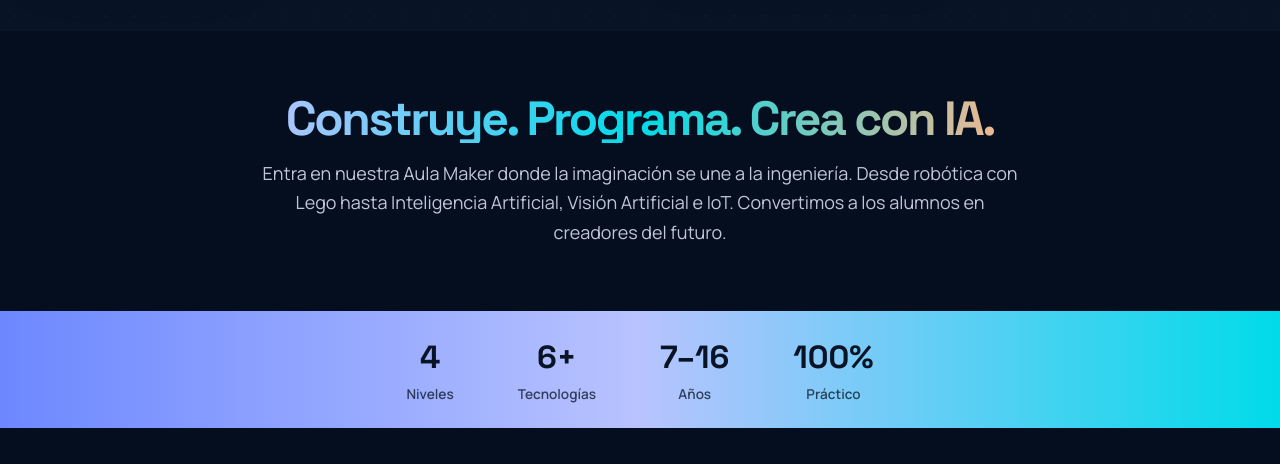
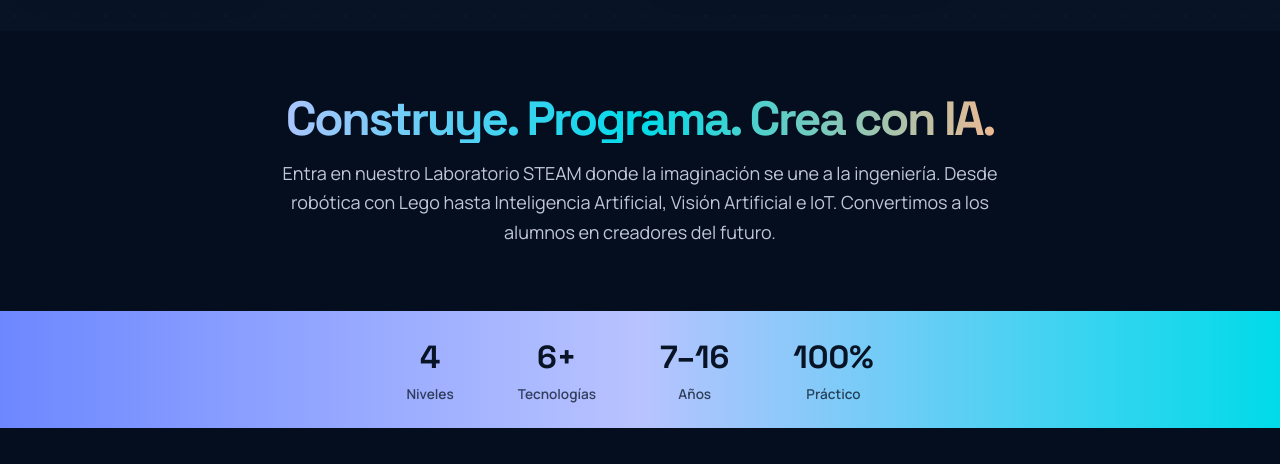
Before and after one commit to AcademiaTecnopolis/saladares, a website: page index.html in a window 1280 px wide. Shown: the part 633-1097 px from the top of the page. Drawn offline with nearby package versions, Linux system fonts and the light colour scheme.

Commit message:
Update index.html

```diff
--- a/index.html
+++ b/index.html
@@ -648,7 +648,7 @@
                     Construye. Programa. Crea con IA.
                 </h2>
                 <p class="text-lg text-on-surface-variant leading-relaxed">
-                    Entra en nuestra Aula Maker donde la imaginación se une a la ingeniería.
+                    Entra en nuestro Laboratorio STEAM donde la imaginación se une a la ingeniería.
                     Desde robótica con Lego hasta Inteligencia Artificial, Visión Artificial e IoT. Convertimos a los
                     alumnos en creadores del futuro.
                 </p>
```
